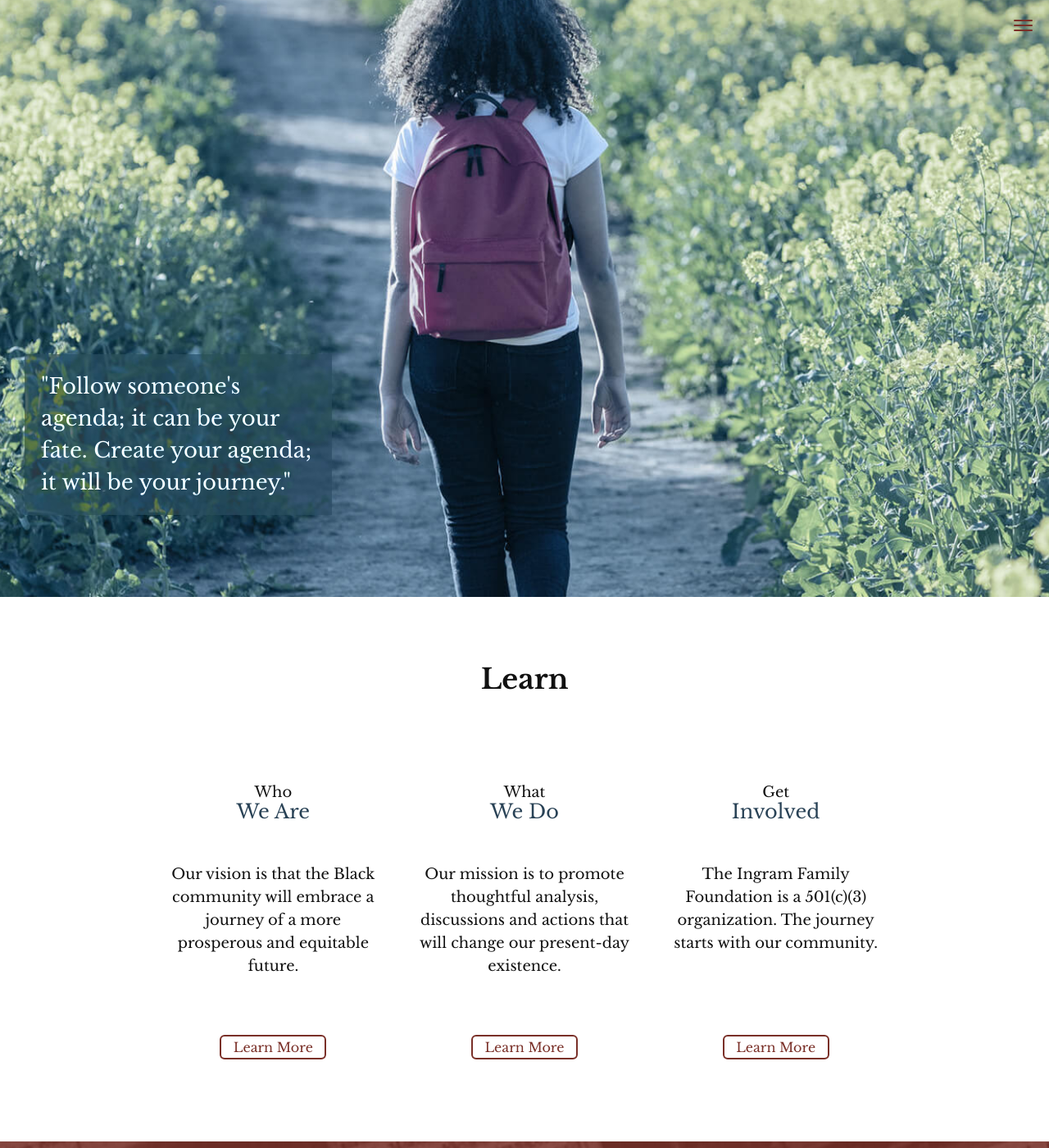
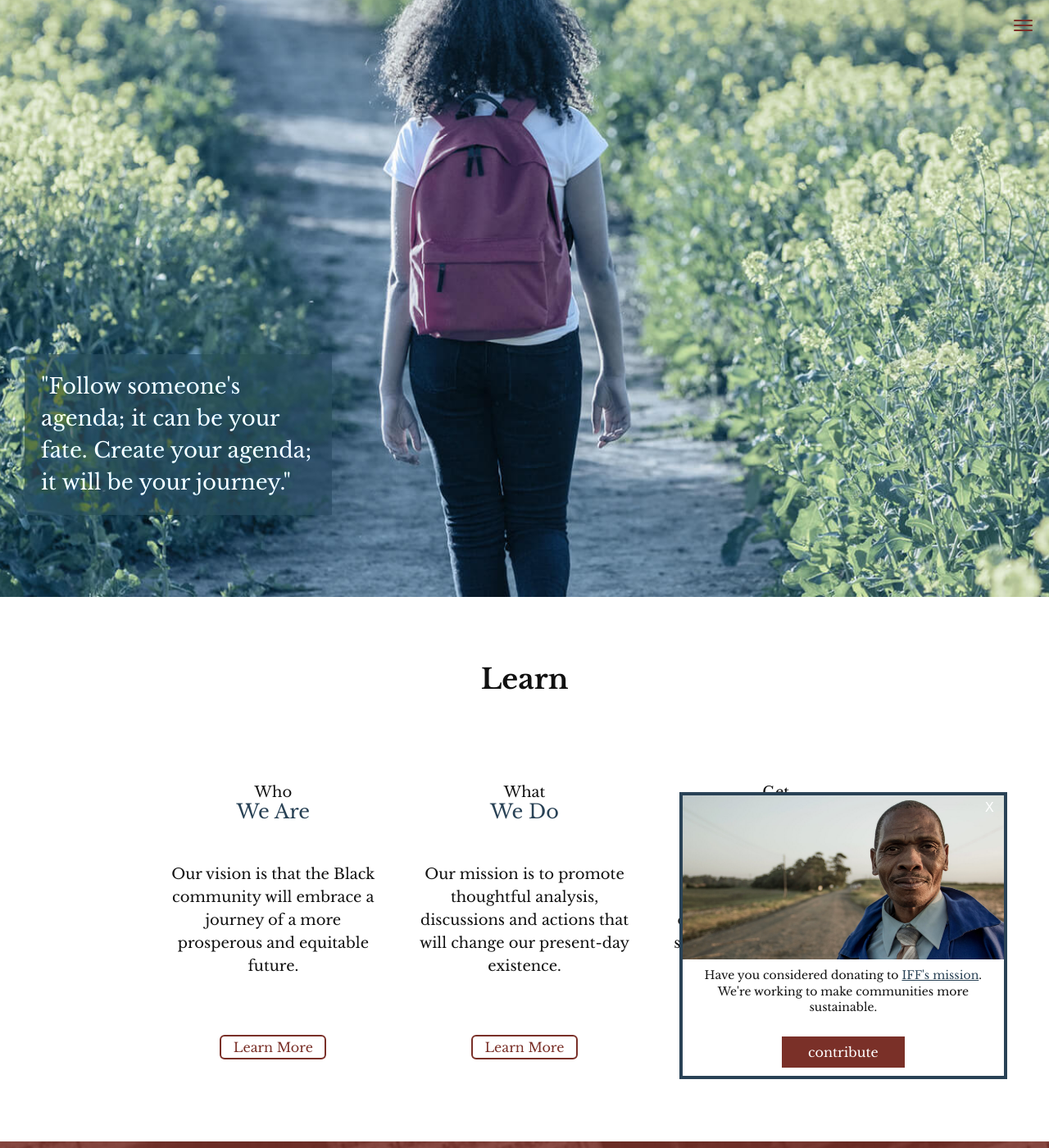
Before and after one commit to mkess-ivy/IFF, a Jekyll site: the page built from iff-site/index.html, in a window 1280 px wide and 1400 px high, scrolled down 236 px. Shown: the whole window at 82% size. Built offline with Jekyll 4.4.1, drawn with Linux system fonts in a browser that asks for light colours; comment, search, counter and statistics services are not loaded.

Commit message:
added popup to home page

```diff
--- a/iff-site/_sass/components/_components.scss
+++ b/iff-site/_sass/components/_components.scss
@@ -7,3 +7,106 @@
 	background-position: center;
 	background-repeat: no-repeat;
 }
+
+.pop-up-box {
+	width: 425px;
+	height: 275px;
+	background: blue;
+	position: fixed;
+	bottom: 8vh;
+	right: 4vw;
+}
+.popup-close{
+	position: absolute;
+	top: 0;
+	right: 0;
+	width: 35px;
+	height: 30px;
+	background: #000;
+	color: #fff;
+	cursor: pointer;
+	border: 0;
+}
+.modal{
+	position: fixed;
+	width: 90%;
+	height: 350px;
+	background: #fff;
+	z-index: 100;
+	visibility: hidden;
+	opacity: 0;
+	transition: 0.5s ease-out;
+	transform: translateY(45px);
+	bottom: 2vh;
+	right: 4vw;
+	border: 4px solid $blue;
+
+	@include palm {
+		width: 400px;
+		right: 4vw;
+	}
+	@include laptop {
+		bottom: 6vh;
+	}
+  }
+
+  // Class Active
+
+  .active{
+	visibility: visible;
+	opacity: 1;
+  }
+
+  // When active class is added, that affects the modal class
+
+  .active + .modal{
+	visibility: visible;
+	opacity: 1;
+	transform: translateY(0);
+  }
+.popup-bg {
+	height: 200px;
+	width: 100%;
+	background-position: center;
+	background-size: cover;
+	background-repeat: no-repeat;
+}
+.popup-msg {
+	text-align: center;
+	padding: 10px 10px 25px;
+	font-size: 14px;
+	line-height: 1.4;
+
+	a {
+		color: $blue;
+		text-decoration: underline;
+
+		&:visited {
+			color: $blue;
+		}
+
+		&:hover {
+			color: $red;
+			text-decoration: underline;
+		}
+	}
+}
+.popup-cta {
+	color: $white;
+	&:visited {
+		color: $white;
+	}
+	div {
+		background: $red;
+		border: 2px solid $red;
+		width: 150px;
+		padding: 5px 7px;
+		text-align: center;
+		margin: auto;
+
+		&:hover {
+			background: $white;
+			color: $red;
+		}
+	}
+}
--- a/iff-site/index.html
+++ b/iff-site/index.html
@@ -10,3 +10,13 @@ masthead_bg: "/img/hero_home.jpg"
 	{% include home_navigation.html %}
 </div>
 {% include newsletter.html %}
+
+<div class="pop-up-wrapper">
+	<div class="mask active" role="dialog"></div>
+	<div class="modal" role="alert">
+		  <button class="popup-close" role="button">X</button>
+		  <div class="popup-bg" style="background-image:url('/img/hero_getinvolved002.jpg');"></div>
+		  <div class="popup-msg">Have you considered donating to <a href="/who-we-are">IFF's mission</a>.  We're working to make communities more sustainable.</div>
+		  <a class="popup-cta" href="https://donate.justgiving.com/donation-amount?uri=aHR0cHM6Ly9kb25hdGUtYXBpLmp1c3RnaXZpbmcuY29tL2FwaS9kb25hdGlvbnMvOTkzZDNiOTk1ODlkNDE4ZGEyOTIzY2EzNDkxZDI3NTA=" target="_blank"><div>contribute</div></a>
+	</div>
+</div>
--- a/iff-site/js/main.js
+++ b/iff-site/js/main.js
@@ -28,7 +28,25 @@ $(document).ready(function(){
 	// Change Logo text when menu is active
 	$("#overlay-menu").click(function() {
 		$(".logo_text").css("color", "#fff");
-	});
+  });
+
+  // Function for close the Modal
+
+function closeModal(){
+  $(".mask").removeClass("active");
+}
+
+// Call the closeModal function on the clicks/keyboard
+
+$(".popup-close, .mask").on("click", function(){
+  closeModal();
+});
+
+$(document).keyup(function(e) {
+  if (e.keyCode == 27) {
+    closeModal();
+  }
+});
 
   // Close and open overlay menu
   $(".overlay-close").click(function() {
```
Also changed, not shown: iff-site/_includes/newsletter.html (+0 -12 lines), 10 other files.
